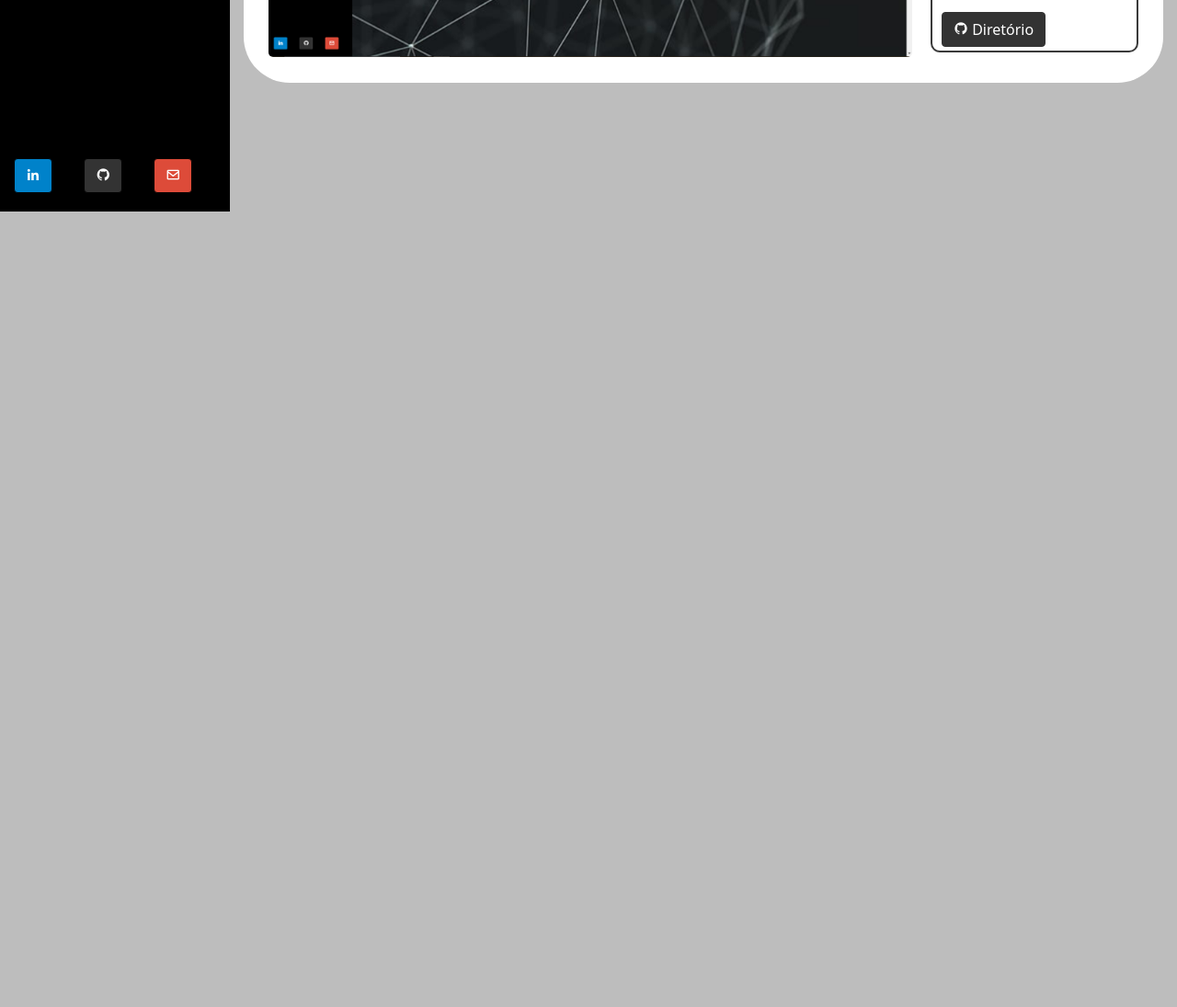
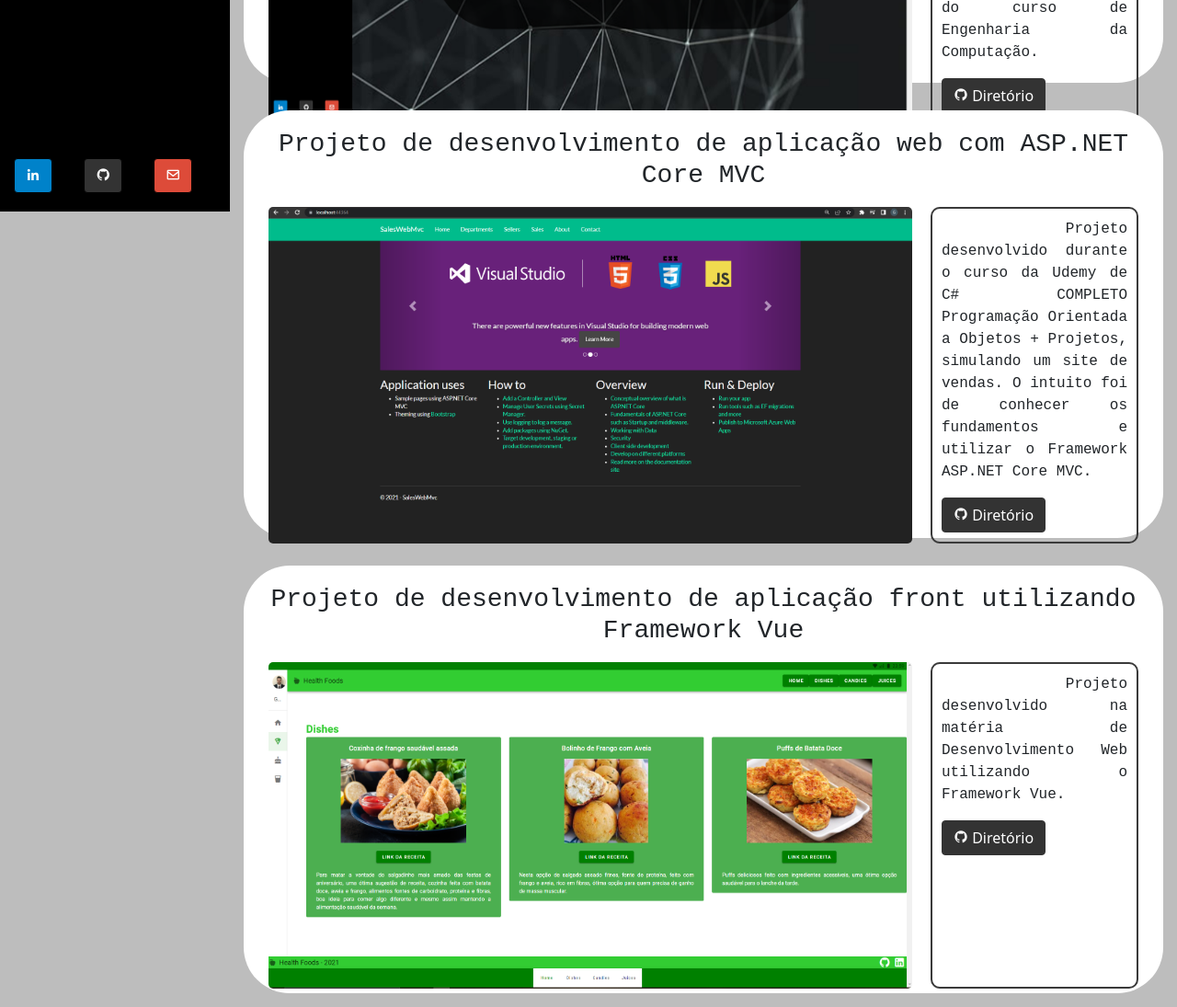
Before and after one commit to GuilhermeSaracura/GuilhermeSaracura.github.io, a plain HTML site: page portfolio_pages/web_projects.html in a window 1280 px wide. Shown: the part 570-1665 px from the top of the page at 92% size. Before the commit the page ends 800 px from the top, so only its background shows below. Drawn offline with Linux system fonts and the light colour scheme.

Commit message:
New projects added

```diff
--- a/css/style.css
+++ b/css/style.css
@@ -70,10 +70,10 @@ body{
     background: url("../img/background.jpg") top center;
     background-size: cover;
 }
-#home .homecontainer {
+.homecontainer {
     display: flex;
     align-items: center;
-    max-width: 1150px;
+    width: 1150px;
     height: 500px;
     border-radius: 200px;
     margin-left: 200px;
@@ -437,8 +437,7 @@ form li{
     border-radius: 5px;
 }
 
-.description_item{
-    height: 360px;
+.description_port{
     border-width: 2px;
     border-style: solid;
     border-color: #3a3a3a;
@@ -446,3 +445,8 @@ form li{
     margin-left: 20px;
     padding: 10px;
 }
+
+.description_item{
+    text-align: justify;
+    font-family: "Special Elite", monospace;
+}
--- a/portfolio_pages/web_projects.html
+++ b/portfolio_pages/web_projects.html
@@ -86,9 +86,37 @@
                         <h3 class="item_name">Projeto de site com CV pessoal</h3>
                         <div style="display:flex; justify-content:flex-start;">
                             <img class="portfolio_img" src="../img/portfolio_img/Site_CV.png">
-                            <div class="description_item">
-                                <p style="text-align: justify;"> &nbsp; &nbsp;Este projeto foi montado para colocar em prática meus conhecimentos em desenvolvimento Web e de tanbém poder compartilhar os repositórios de trabalhos e projetos realisados a partir de cursos, projetos pessoais e matérias do curso de Engenharia da Computação.</p>
+                            <div class="description_port">
+                                <p class="description_item"> &nbsp; &nbsp; Este projeto foi montado para colocar em prática meus conhecimentos em desenvolvimento Web e de também poder compartilhar os repositórios de trabalhos e projetos realisados a partir de cursos, projetos pessoais e matérias do curso de Engenharia da Computação.</p>
                                 <a class="btn btn-primary" href="https://github.com/GuilhermeSaracura/GuilhermeSaracura.github.io" target="_blank" style="background-color: #333333; border-color: #333333;" role="button" ><i class="bx bxl-github"></i> Diretório</a>
+                            </div>
+                        </div>
+                    </div>
+                </div>
+            </li>
+            <li>
+                <div class="item_portfolio">
+                    <div class="container">
+                        <h3 class="item_name">Projeto de desenvolvimento de aplicação web com ASP.NET Core MVC</h3>
+                        <div style="display:flex; justify-content:flex-start;">
+                            <img class="portfolio_img" src="../img/portfolio_img/SalesWebCSharp.PNG">
+                            <div class="description_port">
+                                <p class="description_item"> &nbsp; &nbsp; Projeto desenvolvido durante o curso da Udemy de C# COMPLETO Programação Orientada a Objetos + Projetos, simulando um site de vendas. O intuito foi de conhecer os fundamentos e utilizar o Framework ASP.NET Core MVC.</p>
+                                <a class="btn btn-primary" href="https://github.com/GuilhermeSaracura/SalesWebMvc_curso_CSharp" target="_blank" style="background-color: #333333; border-color: #333333;" role="button" ><i class="bx bxl-github"></i> Diretório</a>
+                            </div>
+                        </div>
+                    </div>
+                </div>
+            </li>
+            <li>
+                <div class="item_portfolio">
+                    <div class="container">
+                        <h3 class="item_name">Projeto de desenvolvimento de aplicação front utilizando Framework Vue</h3>
+                        <div style="display:flex; justify-content:flex-start;">
+                            <img class="portfolio_img" src="../img/portfolio_img/Vue_project.png">
+                            <div class="description_port">
+                                <p class="description_item"> &nbsp; &nbsp; Projeto desenvolvido na matéria de Desenvolvimento Web utilizando o Framework Vue.</p>
+                                <a class="btn btn-primary" href="https://github.com/GuilhermeSaracura/Projeto_Front_Vue" target="_blank" style="background-color: #333333; border-color: #333333;" role="button" ><i class="bx bxl-github"></i> Diretório</a>
                             </div>
                         </div>
                     </div>
```
Also changed, not shown: index.html (+3 -3 lines), portfolio_pages/software_projects.html (+2 -2 lines), img/portfolio_img/SalesWebCSharp.PNG (added), img/portfolio_img/Vue_project.png (added).
